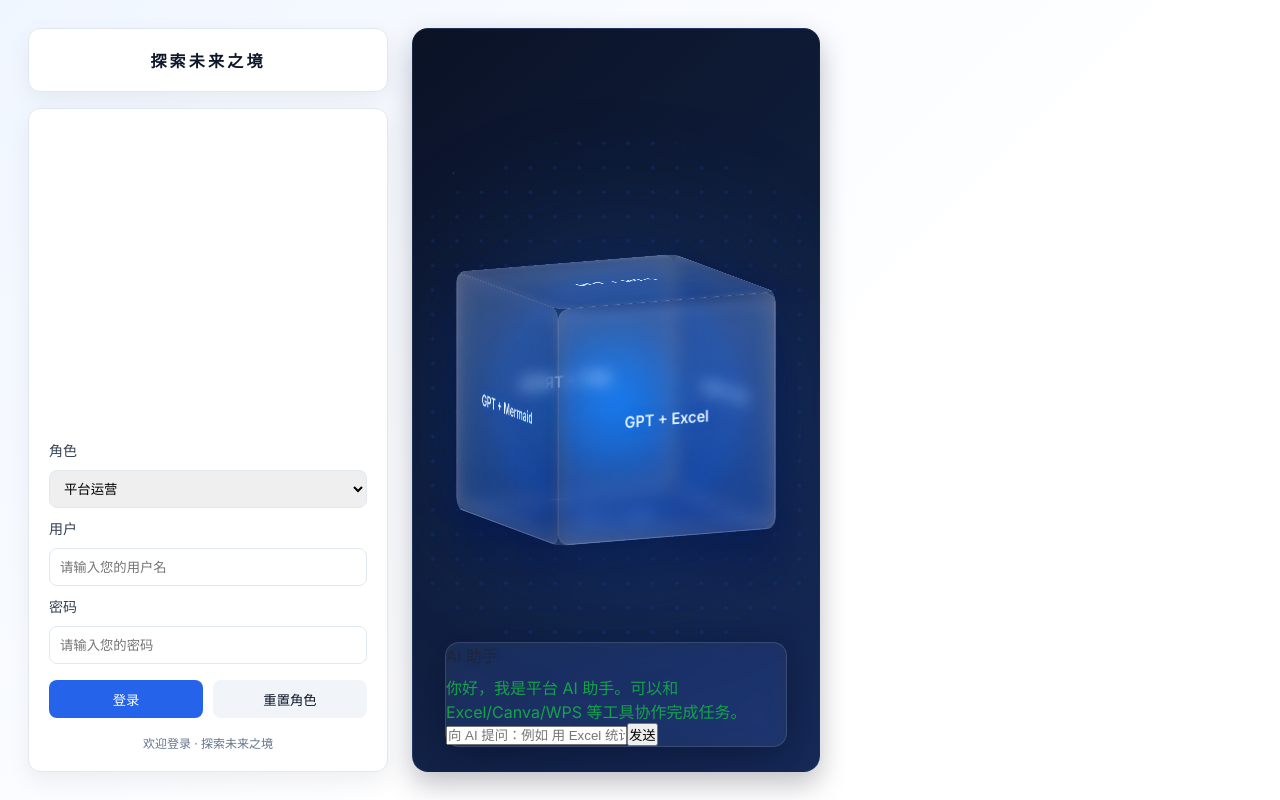
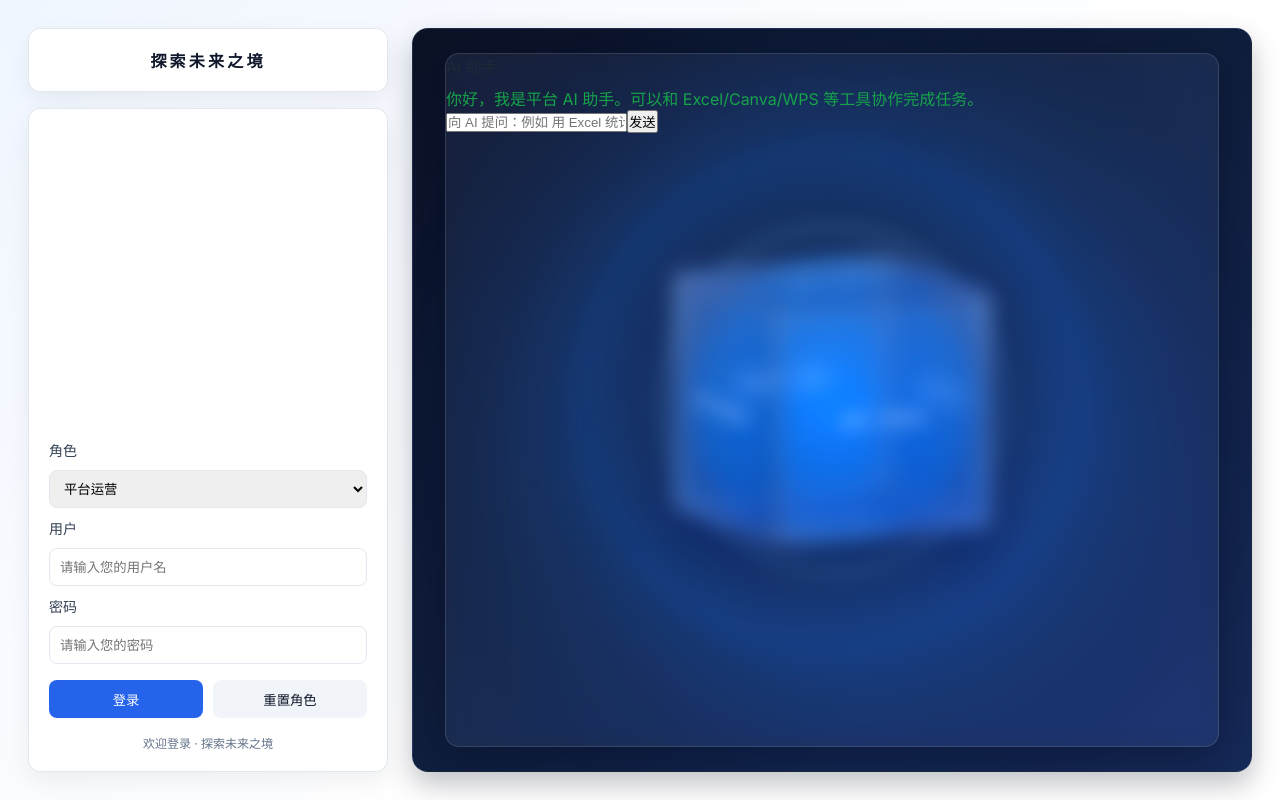
Before and after one commit to yancindy66/my-supply20250926, a Vue app: page /login in a window 1280 px wide. Built offline with nearby package versions, Linux system fonts and the light colour scheme.

Commit message:
feat(ui): 右侧改为两栏布局中的全幅AI对话面板（顶到底玻璃拟态）

```diff
--- a/src/views/Login.vue
+++ b/src/views/Login.vue
@@ -130,7 +130,7 @@ function loginSend(){ const t=loginInput.value.trim(); if(!t) return; loginMessa
 </script>
 
 <style scoped>
-.login-layout{ min-height:100vh; display:grid; grid-template-columns:360px 1fr 1fr; gap:24px; padding:28px; background:linear-gradient(135deg,#f0f6ff 0%,#ffffff 60%); }
+.login-layout{ min-height:100vh; display:grid; grid-template-columns:360px 1fr; gap:24px; padding:28px; background:linear-gradient(135deg,#f0f6ff 0%,#ffffff 60%); }
 .panel{ display:flex; flex-direction:column; gap:16px; }
 .brand{ height:64px; display:flex; align-items:center; justify-content:center; color:#0f172a; font-weight:700; letter-spacing:.2em; background:#ffffff; border:1px solid #e2e8f0; border-radius:12px; box-shadow:0 8px 24px rgba(2,6,23,.06); }
 .panel-card{ position:relative; flex:1; background:#fff; border:1px solid #e2e8f0; border-radius:12px; box-shadow:0 10px 24px rgba(2,6,23,.06); padding:20px; display:flex; flex-direction:column; justify-content:flex-end; min-height:520px; }
@@ -193,8 +193,7 @@ function loginSend(){ const t=loginInput.value.trim(); if(!t) return; loginMessa
 .g6{ transform: rotateX(-90deg) translateZ(120px); }
 
 /* 右侧对话面板玻璃风格 */
-.chat-pane.full.glass{ position:absolute; left:32px; right:32px; bottom:24px; top:auto; width:auto; background: rgba(255,255,255,.06); border:1px solid rgba(255,255,255,.12); border-radius:14px; box-shadow: 0 10px 40px rgba(1,8,36,.45); backdrop-filter: blur(10px) saturate(140%);
-}
+.chat-pane.full.glass{ position:absolute; left:32px; right:32px; top:24px; bottom:24px; width:auto; background: rgba(255,255,255,.06); border:1px solid rgba(255,255,255,.12); border-radius:14px; box-shadow: 0 10px 40px rgba(1,8,36,.45); backdrop-filter: blur(10px) saturate(140%); z-index:3; }
 .gpt-dock{ position:absolute; left:24px; right:24px; bottom:20px; display:flex; gap:8px; }
 .gpt-dock input{ flex:1; height:40px; border-radius:10px; border:1px solid #dbeafe; padding:0 12px; background:#fff; box-shadow:0 6px 16px rgba(2,6,23,.06); }
 .gpt-dock button{ height:40px; padding:0 14px; border:none; border-radius:10px; background:#2563eb; color:#fff; cursor:pointer; }
```
